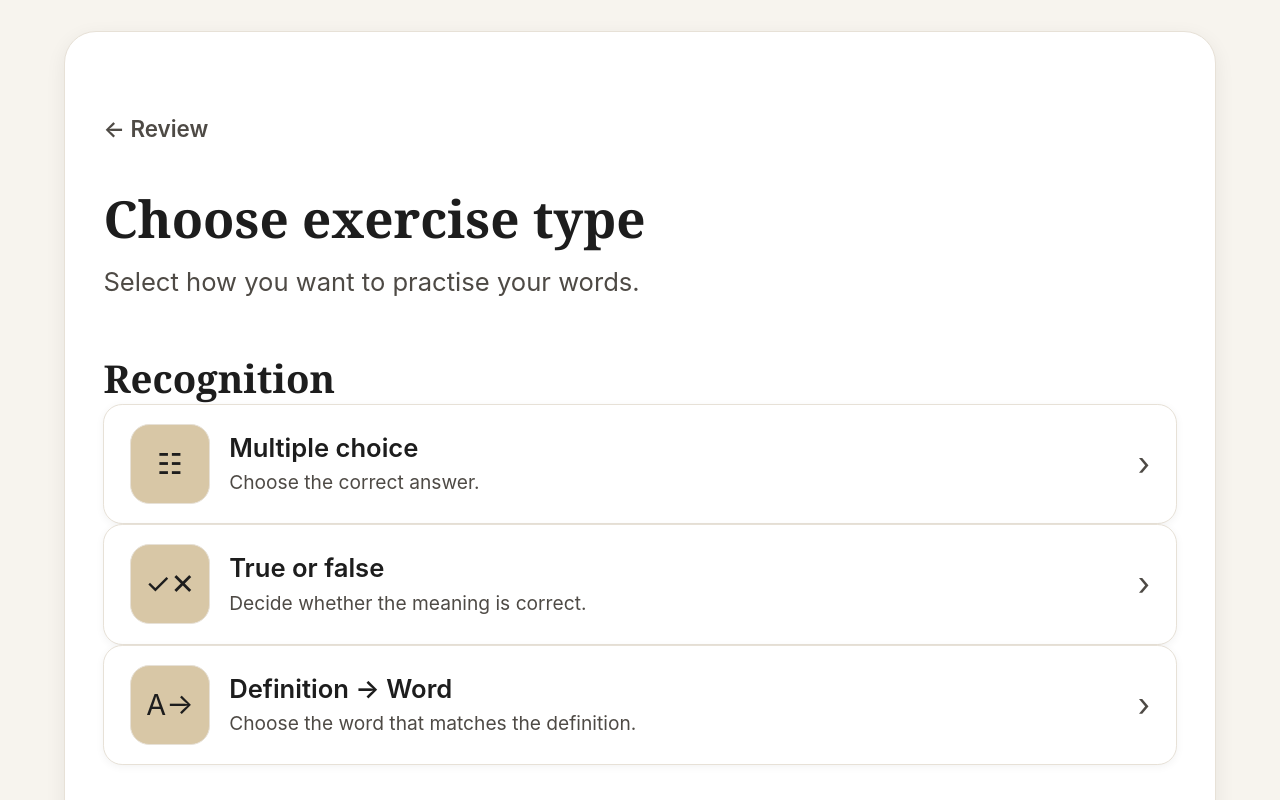
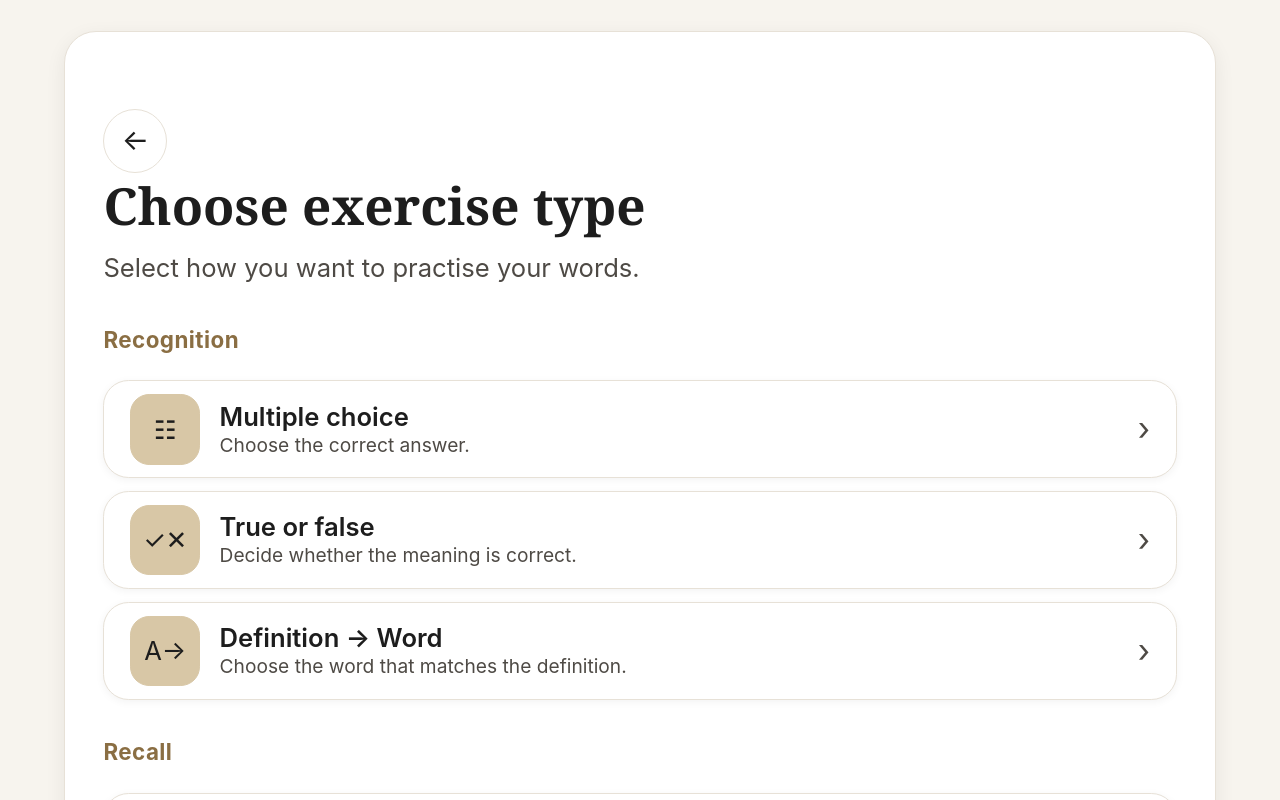
Before and after one commit to mila-siamionava/danskKlar, a Next.js app: page /review/train in a window 1280 px wide. Shown: the top 800 px of the page. Built offline with nearby package versions, Linux system fonts and the light colour scheme.

Commit message:
refactor backLink reusably

```diff
--- a/app/review/_components/ExerciseModeCard/ExerciseModeCard.module.css
+++ b/app/review/_components/ExerciseModeCard/ExerciseModeCard.module.css
@@ -8,24 +8,23 @@
   width: 100%;
 
   padding:
-    var(--spacing-sm)
+    var(--spacing-xs)
     var(--spacing-md);
 
-  border:
-    1px solid var(--color-border-primary);
+  border: var(--surface-border);
+  border-radius: var(--surface-radius);
 
-  border-radius:
-    var(--border-radius-sm);
+  background: var(--surface-background);
 
-  background:
-    var(--color-background-surface);
+  color: var(--color-text-primary);
+  text-decoration: none;
 
-  box-shadow:
-    var(--shadow-small);
+  box-shadow: var(--shadow-small);
 
   transition:
+    transform var(--transition-fast),
     border-color var(--transition-fast),
-    transform var(--transition-fast);
+    box-shadow var(--transition-fast);
 }
 
 .card:hover {
@@ -36,24 +35,20 @@
 }
 
 .iconBox {
-  width: 5rem;
-  height: 5rem;
+  width: 4.4rem;
+  height: 4.4rem;
 
   display: grid;
   place-items: center;
 
-  border:
-    1px solid var(--color-border-primary);
+  border: 1px solid var(--color-border-accent);
+  border-radius: var(--border-radius-sm);
 
-  border-radius:
-    var(--border-radius-sm);
+  color: var(--color-text-primary);
+  background: var(--color-background-accent);
 
-  color:
-    var(--color-text-primary);
-
-  background:
-    var(--color-background-accent);
-     font-size: 1.8rem;
+  font-size: 1.6rem;
+  line-height: 1;
 }
 
 .content {
@@ -63,25 +58,19 @@
 .content h3 {
   margin: 0;
 
-  font-size:
-    var(--font-size-label-large);
-
-  line-height:
-    var(--line-height-label-large);
+  font-family: var(--font-family-body);
+  font-size: var(--font-size-label-large);
+  line-height: var(--line-height-label-large);
+  font-weight: 600;
 }
 
 .content p {
-  margin-top:
-    var(--spacing-2xs);
+  margin: 0;
 
-  color:
-    var(--color-text-secondary);
+  color: var(--color-text-secondary);
 
-  font-size:
-    var(--font-size-label-small);
-
-  line-height:
-    var(--line-height-label-small);
+  font-size: var(--font-size-label-small);
+  line-height: var(--line-height-label-small);
 }
 
 .arrow {
--- a/app/review/_components/ExerciseModeGroup/ExerciseModeGroup.module.css
+++ b/app/review/_components/ExerciseModeGroup/ExerciseModeGroup.module.css
@@ -68,3 +68,29 @@
   font-size: var(--font-size-body-large);
   line-height: 1;
 }
+.group {
+  display: flex;
+  flex-direction: column;
+
+  gap: var(--spacing-sm);
+}
+
+.title {
+  margin: 0 0 var(--spacing-2xs);
+
+  color: var(--color-text-accent);
+
+  font-family: var(--font-family-body);
+  font-size: var(--font-size-label-medium);
+  line-height: var(--line-height-label-medium);
+  font-weight: 700;
+
+  letter-spacing: 0.02em;
+}
+
+.list {
+  display: flex;
+  flex-direction: column;
+
+  gap: var(--spacing-xs);
+}
--- a/app/review/train/ReviewTrain.module.css
+++ b/app/review/train/ReviewTrain.module.css
@@ -15,25 +15,9 @@
     );
 }
 
-.backLink {
-  display: inline-flex;
-
-  margin-bottom: var(--spacing-lg);
-
-  color: var(--color-text-secondary);
-
-  font-size: var(--font-size-label-medium);
-  font-weight: var(--font-weight-label-medium);
-
-  transition: color var(--transition-fast);
-}
-
-.backLink:hover {
-  color: var(--color-text-primary);
-}
 
 .header {
-  margin-bottom: var(--spacing-xl);
+  margin-bottom: var(--spacing-lg);
 }
 
 .header h1 {
@@ -48,7 +32,7 @@
   display: flex;
   flex-direction: column;
 
-  gap: var(--spacing-xl);
+  gap: var(--spacing-lg);
 }
 
 @media only screen and (min-width: 37.5em) {
--- a/app/review/train/page.jsx
+++ b/app/review/train/page.jsx
@@ -1,4 +1,4 @@
-import Link from "next/link";
+import BackLink from "@/components/navigation/BackLink/BackLink";
 import ExerciseModeGroup from "../_components/ExerciseModeGroup/ExerciseModeGroup";
 import styles from "./ReviewTrain.module.css";
 
@@ -90,12 +90,10 @@ const trainingGroups = [
 export default function ReviewTrainPage() {
   return (
     <main className={styles.page}>
-      <Link
-        href="/review"
-        className={styles.backLink}
-      >
-        ← Review
-      </Link>
+    <BackLink
+  href="/review"
+  label="Back to review"
+/>
 
       <header className={styles.header}>
         <h1>Choose exercise type</h1>
--- /dev/null
+++ b/components/navigation/BackLink/BackLink.jsx
@@ -0,0 +1,18 @@
+import Link from "next/link";
+
+import styles from "./BackLink.module.css";
+
+export default function BackLink({
+  href,
+  label = "Back",
+}) {
+  return (
+    <Link
+      href={href}
+      className={styles.backLink}
+      aria-label={label}
+    >
+      ←
+    </Link>
+  );
+}
--- /dev/null
+++ b/components/navigation/BackLink/BackLink.module.css
@@ -0,0 +1,27 @@
+.backLink {
+  width: 4rem;
+  height: 4rem;
+
+  display: grid;
+  place-items: center;
+
+  border: 1px solid var(--color-border-primary);
+  border-radius: 50%;
+
+  color: var(--color-text-primary);
+  background: var(--color-background-surface);
+
+  font-size: 1.8rem;
+  line-height: 1;
+
+  text-decoration: none;
+
+  transition:
+    border-color var(--transition-fast),
+    background var(--transition-fast);
+}
+
+.backLink:hover {
+  border-color: var(--color-border-secondary);
+  background: var(--color-background-soft);
+}
```
